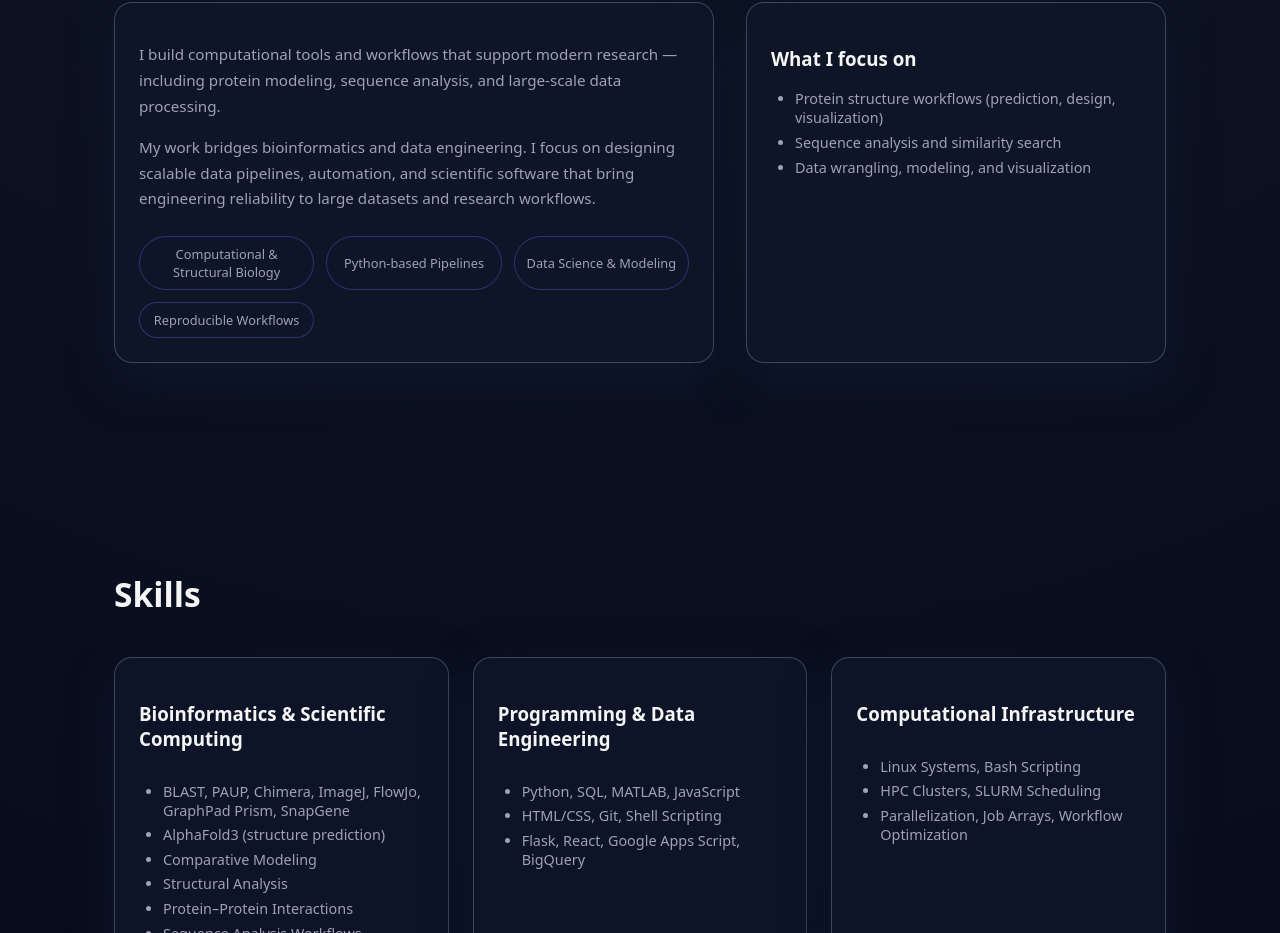
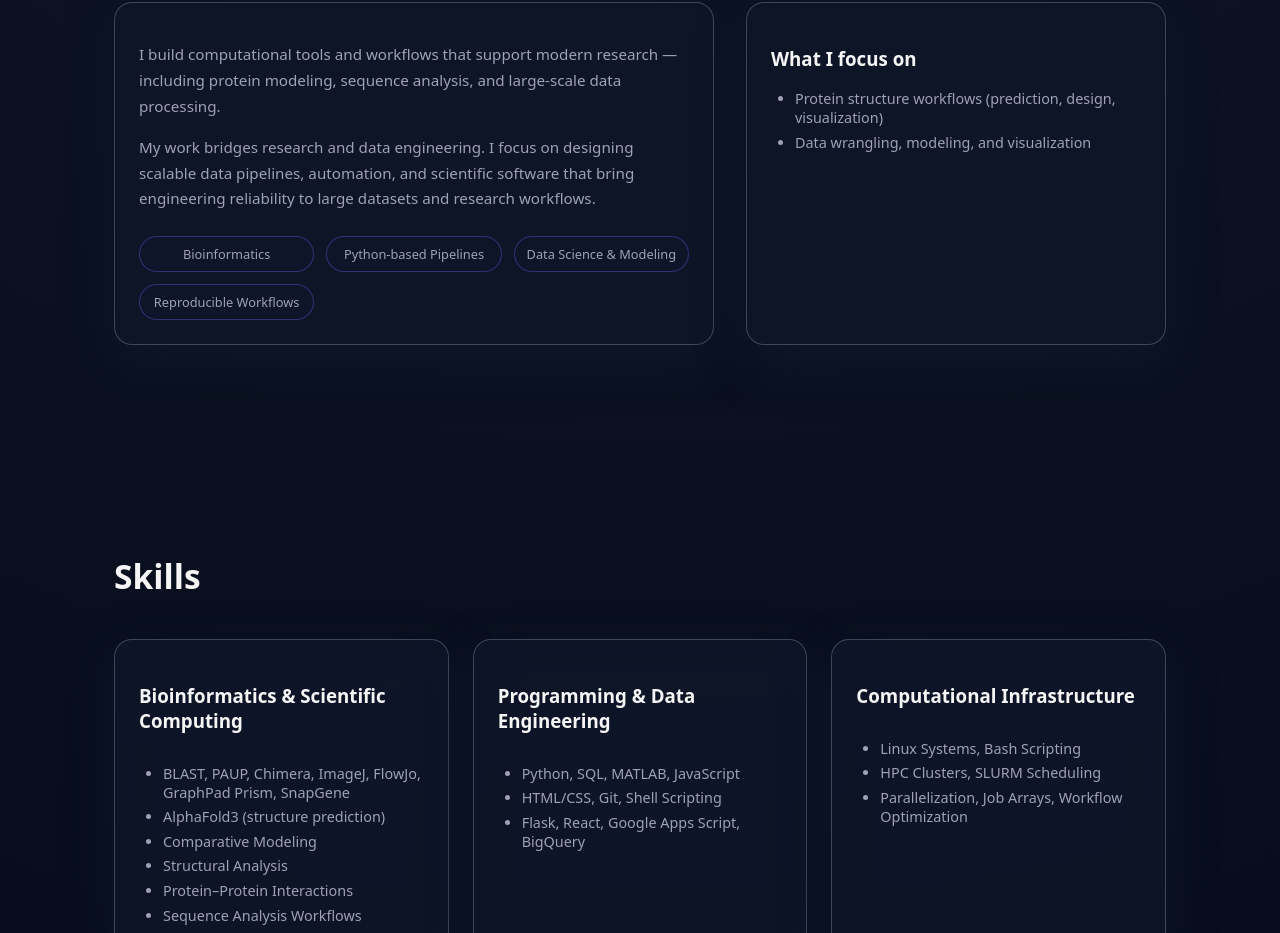
Before and after one commit to albertjseo/personal-portfolio, a React (Create React App) app: page / in a window 1280 px wide. Shown: the part 920-1853 px from the top of the page. Built offline with nearby package versions, Linux system fonts and the light colour scheme.

Commit message:
Updating

```diff
--- a/src/components/About.jsx
+++ b/src/components/About.jsx
@@ -11,11 +11,11 @@ export default function About() {
           </p>
 
           <p className="about-text">
-            My work bridges bioinformatics and data engineering. I focus on designing scalable data pipelines, automation, and scientific software that bring engineering reliability to large datasets and research workflows.
+            My work bridges research and data engineering. I focus on designing scalable data pipelines, automation, and scientific software that bring engineering reliability to large datasets and research workflows.
           </p>
 
           <div className="about-grid">
-            <div className="about-pill">Computational & Structural Biology</div>
+            <div className="about-pill">Bioinformatics</div>
             <div className="about-pill">Python-based Pipelines</div>
             <div className="about-pill">Data Science & Modeling</div>
             <div className="about-pill">Reproducible Workflows</div>
@@ -26,7 +26,6 @@ export default function About() {
           <h3>What I focus on</h3>
           <ul className="skills-list">
             <li>Protein structure workflows (prediction, design, visualization)</li>
-            <li>Sequence analysis and similarity search</li>
             <li>Data wrangling, modeling, and visualization</li>
           </ul>
         </div>
```
